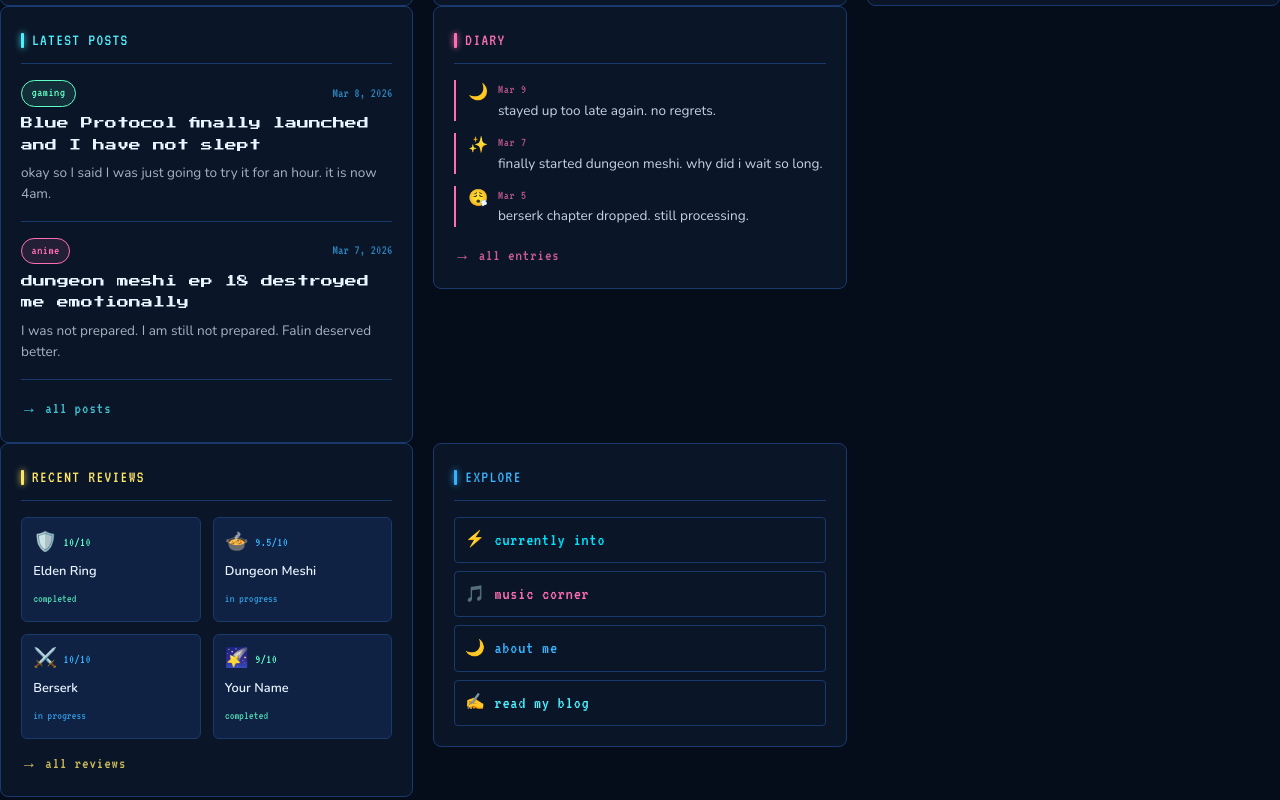
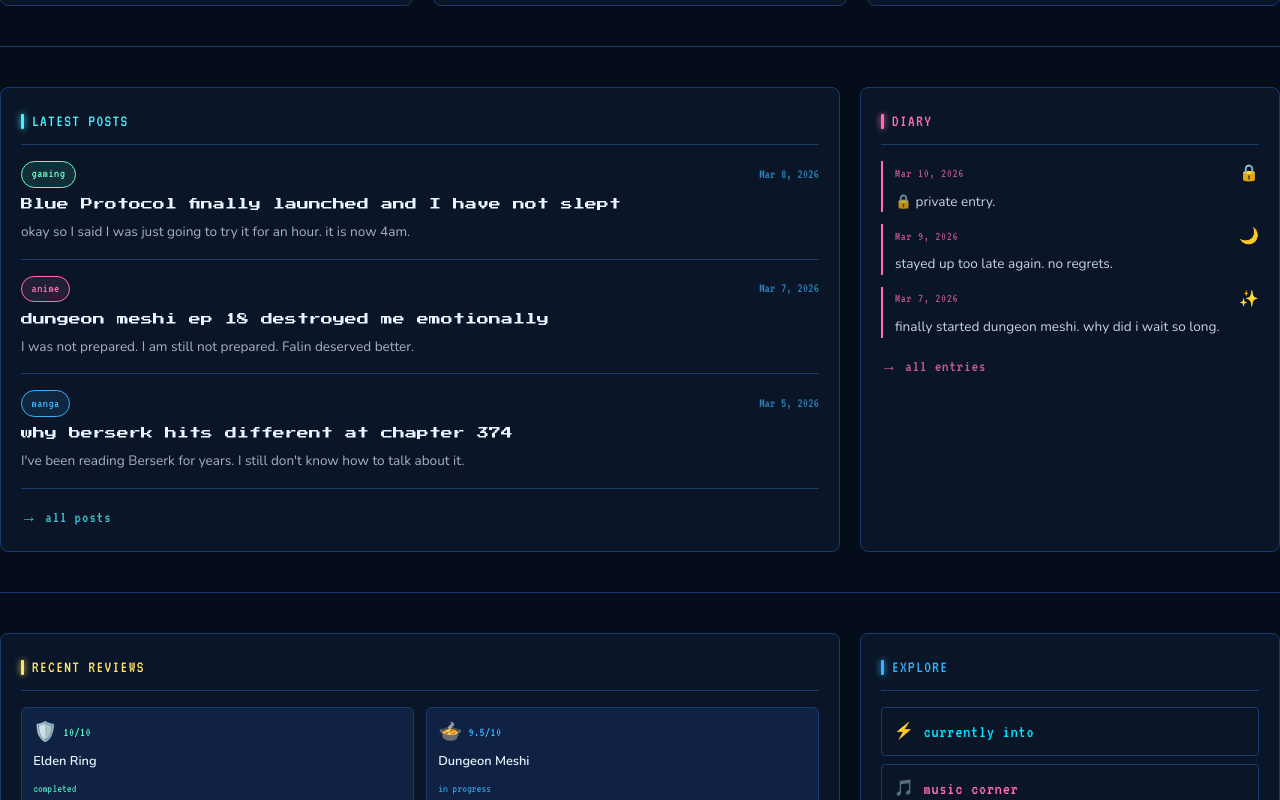
Before and after one commit to shanaczane/shanaol, a Next.js app: page / in a window 1280 px wide. Shown: the part 980-1780 px from the top of the page. Built offline with nearby package versions, Linux system fonts and the light colour scheme; no server answers.

Commit message:
feat: redesign homepage layout with real data and grid sections

```diff
--- a/app/page.tsx
+++ b/app/page.tsx
@@ -5,6 +5,7 @@
 import SiteUpdates     from '@/components/SiteUpdates'
 import Widget          from '@/components/Widget'
 import Link            from 'next/link'
+import { getAllBlogPosts, getAllDiaryEntries } from '@/lib/posts'
 
 export const metadata = {
   title:       'shanaol ✦ personal interest hub',
@@ -22,34 +23,50 @@
 
 const SECTION = 'mx-auto w-full max-w-7xl px-8'
 
-function LatestPostsPlaceholder() {
-  const posts = [
-    {
-      slug:     'blue-protocol-launch',
-      title:    'Blue Protocol finally launched and I have not slept',
-      date:     'Mar 8, 2026',
-      category: 'gaming',
-      accent:   'var(--mint)',
-      tagClass: 'tag-gaming',
-      excerpt:
-        'okay so I said I was just going to try it for an hour. it is now 4am.',
-    },
-    {
-      slug:     'dungeon-meshi-episode-18',
-      title:    'dungeon meshi ep 18 destroyed me emotionally',
-      date:     'Mar 7, 2026',
-      category: 'anime',
-      accent:   'var(--pink)',
-      tagClass: 'tag-anime',
-      excerpt:
-        'I was not prepared. I am still not prepared. Falin deserved better.',
-    },
-  ]
+const CATEGORY_TAG: Record<string, string> = {
+  gaming: 'tag-gaming',
+  anime:  'tag-anime',
+  manga:  'tag-manga',
+  movies: 'tag-movies',
+  music:  'tag-music',
+  life:   'tag-life',
+}
+
+function tagClass(cat: string) {
+  return CATEGORY_TAG[cat.toLowerCase()] ?? 'tag-random'
+}
+
+function shortDate(iso: string) {
+  return new Date(iso + 'T00:00:00').toLocaleDateString('en-US', {
+    month: 'short',
+    day:   'numeric',
+    year:  'numeric',
+  })
+}
+
+function getPreview(content: string, max = 110): string {
+  const paragraphs = content
+    .split(/\n\n+/)
+    .map(p =>
+      p.trim()
+        .replace(/[*_`#>]/g, '')
+        .replace(/\[([^\]]+)\]\([^)]+\)/g, '$1')
+        .trim()
+    )
+    .filter(Boolean)
+  const text = paragraphs[0] ?? ''
+  return text.length > max ? text.slice(0, max).trimEnd() + '...' : text
+}
+
+function LatestPosts() {
+  const posts = getAllBlogPosts().slice(0, 3)
 
   return (
     <Widget title="latest posts" accent="var(--glow)" as="section">
       <div style={{ display: 'flex', flexDirection: 'column', gap: '1rem' }}>
-        {posts.map((post) => (
+        {posts.map((post) => {
+          const fm = post.frontmatter
+          return (
             <article
               key={post.slug}
               style={{
@@ -66,19 +83,19 @@
                   gap:            '0.5rem',
                 }}
               >
-              <span className={`tag ${post.tagClass}`} style={{ fontSize: '0.8rem' }}>
-                {post.category}
+                <span className={`tag ${tagClass(fm.category)}`} style={{ fontSize: '0.8rem' }}>
+                  {fm.category}
                 </span>
                 <span
                   style={{
-                  fontFamily:  'var(--font-terminal)',
-                  fontSize:    '0.85rem',
-                  color:       'var(--sky)',
-                  opacity:     0.7,
-                  flexShrink:  0,
+                    fontFamily: 'var(--font-terminal)',
+                    fontSize:   '0.85rem',
+                    color:      'var(--sky)',
+                    opacity:    0.7,
+                    flexShrink: 0,
                   }}
                 >
-                {post.date}
+                  {shortDate(fm.date)}
                 </span>
               </div>
 
@@ -92,7 +109,7 @@
                     marginBottom: '0.35rem',
                   }}
                 >
-                {post.title}
+                  {fm.title}
                 </p>
               </Link>
 
@@ -105,18 +122,19 @@
                   lineHeight: 1.6,
                 }}
               >
-              {post.excerpt}
+                {fm.excerpt}
               </p>
             </article>
-        ))}
+          )
+        })}
 
         <Link
           href="/blog"
           style={{
-            fontFamily:    'var(--font-terminal)',
-            fontSize:      '1rem',
-            color:         'var(--glow)',
-            letterSpacing: '0.06em',
+            fontFamily:     'var(--font-terminal)',
+            fontSize:       '1rem',
+            color:          'var(--glow)',
+            letterSpacing:  '0.06em',
             textDecoration: 'none',
             opacity:        0.8,
           }}
@@ -128,19 +146,23 @@
   )
 }
 
-function DiaryPlaceholder() {
-  const entries = [
-    { date: 'Mar 9', mood: '🌙', preview: 'stayed up too late again. no regrets.' },
-    { date: 'Mar 7', mood: '✨', preview: 'finally started dungeon meshi. why did i wait so long.' },
-    { date: 'Mar 5', mood: '😮‍💨', preview: 'berserk chapter dropped. still processing.' },
-  ]
+function DiaryPreview() {
+  const entries = getAllDiaryEntries().slice(0, 3)
 
   return (
     <Widget title="diary" accent="var(--pink)" as="section">
       <div style={{ display: 'flex', flexDirection: 'column', gap: '0.75rem' }}>
-        {entries.map((e, i) => (
+        {entries.map((entry) => {
+          const { slug, frontmatter: fm, content } = entry
+          const preview = fm.locked ? '🔒 private entry.' : getPreview(content)
+
+          return (
+            <Link
+              key={slug}
+              href={`/diary/${slug}`}
+              style={{ textDecoration: 'none' }}
+            >
               <div
-            key={i}
                 style={{
                   display:    'flex',
                   gap:        '0.6rem',
@@ -149,19 +171,28 @@
                   borderLeft: '2px solid var(--pink)',
                 }}
               >
-            <span style={{ fontSize: '1rem', flexShrink: 0 }}>{e.mood}</span>
-            <div>
+                <div style={{ flex: 1, minWidth: 0 }}>
+                  <div
+                    style={{
+                      display:        'flex',
+                      justifyContent: 'space-between',
+                      alignItems:     'center',
+                      marginBottom:   '0.3rem',
+                    }}
+                  >
                     <p
                       style={{
-                  fontFamily:  'var(--font-terminal)',
-                  fontSize:    '0.8rem',
-                  color:       'var(--pink)',
-                  opacity:     0.7,
+                        fontFamily:    'var(--font-terminal)',
+                        fontSize:      '0.8rem',
+                        color:         'var(--pink)',
+                        opacity:       0.7,
                         letterSpacing: '0.05em',
                       }}
                     >
-                {e.date}
+                      {shortDate(fm.date)}
                     </p>
+                    <span style={{ fontSize: '1rem' }}>{fm.mood}</span>
+                  </div>
                   <p
                     style={{
                       fontFamily: 'var(--font-body)',
@@ -171,19 +202,21 @@
                       lineHeight: 1.5,
                     }}
                   >
-                {e.preview}
+                    {preview}
                   </p>
                 </div>
               </div>
-        ))}
+            </Link>
+          )
+        })}
 
         <Link
           href="/diary"
           style={{
-            fontFamily:    'var(--font-terminal)',
-            fontSize:      '1rem',
-            color:         'var(--pink)',
-            letterSpacing: '0.06em',
+            fontFamily:     'var(--font-terminal)',
+            fontSize:       '1rem',
+            color:          'var(--pink)',
+            letterSpacing:  '0.06em',
             textDecoration: 'none',
             opacity:        0.8,
             marginTop:      '0.25rem',
@@ -198,27 +231,20 @@
 
 function RecentReviewsPlaceholder() {
   const reviews = [
-    { id: 'elden-ring',    title: 'Elden Ring',       type: 'game',  score: 10, cover: '🛡️', status: 'completed', statusAccent: 'var(--mint)'   },
-    { id: 'dungeon-meshi', title: 'Dungeon Meshi',    type: 'anime', score: 9.5, cover: '🍲', status: 'in progress', statusAccent: 'var(--sky)'  },
-    { id: 'berserk',       title: 'Berserk',          type: 'manga', score: 10, cover: '⚔️', status: 'in progress', statusAccent: 'var(--sky)'  },
-    { id: 'your-name',     title: 'Your Name',        type: 'movie', score: 9,  cover: '🌠', status: 'completed', statusAccent: 'var(--mint)'   },
+    { id: 'elden-ring',    title: 'Elden Ring',    type: 'game',  score: 10,  cover: '🛡️', status: 'completed',    statusAccent: 'var(--mint)' },
+    { id: 'dungeon-meshi', title: 'Dungeon Meshi', type: 'anime', score: 9.5, cover: '🍲', status: 'in progress',  statusAccent: 'var(--sky)'  },
+    { id: 'berserk',       title: 'Berserk',       type: 'manga', score: 10,  cover: '⚔️', status: 'in progress',  statusAccent: 'var(--sky)'  },
+    { id: 'your-name',     title: 'Your Name',     type: 'movie', score: 9,   cover: '🌠', status: 'completed',    statusAccent: 'var(--mint)' },
   ]
 
   return (
     <Widget title="recent reviews" accent="var(--yellow)" as="section">
       <div
-        style={{
-          display: 'grid',
-          gap:     '0.75rem',
-        }}
+        style={{ display: 'grid', gap: '0.75rem' }}
         className="grid-cols-2"
       >
         {reviews.map((r) => (
-          <Link
-            key={r.id}
-            href={`/reviews`}
-            style={{ textDecoration: 'none' }}
-          >
+          <Link key={r.id} href="/reviews" style={{ textDecoration: 'none' }}>
             <div
               style={{
                 background:   'var(--mid)',
@@ -231,9 +257,9 @@
                 <span style={{ fontSize: '1.2rem' }}>{r.cover}</span>
                 <span
                   style={{
-                    fontFamily:  'var(--font-terminal)',
-                    fontSize:    '0.8rem',
-                    color:       r.statusAccent,
+                    fontFamily:    'var(--font-terminal)',
+                    fontSize:      '0.8rem',
+                    color:         r.statusAccent,
                     letterSpacing: '0.03em',
                   }}
                 >
@@ -257,10 +283,10 @@
               </p>
               <span
                 style={{
-                  fontFamily:  'var(--font-terminal)',
-                  fontSize:    '0.75rem',
-                  color:       r.statusAccent,
-                  opacity:     0.8,
+                  fontFamily: 'var(--font-terminal)',
+                  fontSize:   '0.75rem',
+                  color:      r.statusAccent,
+                  opacity:    0.8,
                 }}
               >
                 {r.status}
@@ -273,12 +299,12 @@
       <Link
         href="/reviews"
         style={{
-          display:       'block',
-          marginTop:     '0.75rem',
-          fontFamily:    'var(--font-terminal)',
-          fontSize:      '1rem',
-          color:         'var(--yellow)',
-          letterSpacing: '0.06em',
+          display:        'block',
+          marginTop:      '0.75rem',
+          fontFamily:     'var(--font-terminal)',
+          fontSize:       '1rem',
+          color:          'var(--yellow)',
+          letterSpacing:  '0.06em',
           textDecoration: 'none',
           opacity:        0.8,
         }}
@@ -291,10 +317,10 @@
 
 function NavShortcuts() {
   const links = [
-    { href: '/currently', label: 'currently into',  emoji: '⚡', accent: 'var(--cyan)'   },
-    { href: '/music',     label: 'music corner',    emoji: '🎵', accent: 'var(--pink)'   },
-    { href: '/about',     label: 'about me',        emoji: '🌙', accent: 'var(--sky)'    },
-    { href: '/blog',      label: 'read my blog',    emoji: '✍️', accent: 'var(--glow)'   },
+    { href: '/currently', label: 'currently into', emoji: '⚡', accent: 'var(--cyan)'  },
+    { href: '/music',     label: 'music corner',   emoji: '🎵', accent: 'var(--pink)'  },
+    { href: '/about',     label: 'about me',       emoji: '🌙', accent: 'var(--sky)'   },
+    { href: '/blog',      label: 'read my blog',   emoji: '✍️', accent: 'var(--glow)'  },
   ]
 
   return (
@@ -308,7 +334,7 @@
               display:        'flex',
               alignItems:     'center',
               gap:            '0.6rem',
-              padding:        '0.5rem 0.6rem',
+              padding:        '0.6rem 0.75rem',
               borderRadius:   '4px',
               border:         '1px solid var(--blue)',
               textDecoration: 'none',
@@ -344,21 +370,19 @@
         aria-hidden="true"
         className={SECTION}
         style={{
-          height:     '1px',
-          background: 'linear-gradient(90deg, transparent, var(--blue), transparent)',
+          height:       '1px',
+          background:   'linear-gradient(90deg, transparent, var(--blue), transparent)',
           marginBottom: '2.5rem',
         }}
       />
 
       <section
-        className={`${SECTION} pb-8`}
+        className={SECTION}
+        style={{ paddingBottom: '2.5rem' }}
         aria-label="Currently, music, and site updates"
       >
         <div
-          style={{
-            display: 'grid',
-            gap:     '1.25rem',
-          }}
+          style={{ display: 'grid', gap: '1.25rem' }}
           className="md:grid-cols-3"
         >
           <CurrentlyWidget />
@@ -368,42 +392,24 @@
       </section>
 
       <section
-        className={`${SECTION} pb-8`}
+        className={SECTION}
+        style={{ paddingTop: '2.5rem', paddingBottom: '2.5rem', borderTop: '1px solid var(--blue)' }}
         aria-label="Latest posts and diary"
       >
-        <div
-          style={{
-            display: 'grid',
-            gap:     '1.25rem',
-          }}
-          className="md:grid-cols-3"
-        >
-          <div style={{ gridColumn: 'span 1' }} className="md:col-span-2">
-            <LatestPostsPlaceholder />
-          </div>
-          <div>
-            <DiaryPlaceholder />
-          </div>
+        <div style={{ display: 'grid', gridTemplateColumns: '2fr 1fr', gap: '1.25rem' }}>
+          <LatestPosts />
+          <DiaryPreview />
         </div>
       </section>
 
       <section
-        className={`${SECTION} pb-16`}
+        className={SECTION}
+        style={{ paddingTop: '2.5rem', paddingBottom: '5rem', borderTop: '1px solid var(--blue)' }}
         aria-label="Recent reviews and navigation"
       >
-        <div
-          style={{
-            display: 'grid',
-            gap:     '1.25rem',
-          }}
-          className="md:grid-cols-3"
-        >
-          <div style={{ gridColumn: 'span 1' }} className="md:col-span-2">
+        <div style={{ display: 'grid', gridTemplateColumns: '2fr 1fr', gap: '1.25rem' }}>
           <RecentReviewsPlaceholder />
-          </div>
-          <div>
           <NavShortcuts />
-          </div>
         </div>
       </section>
     </main>
```
Lines whose indentation alone changed are shown as unchanged.
